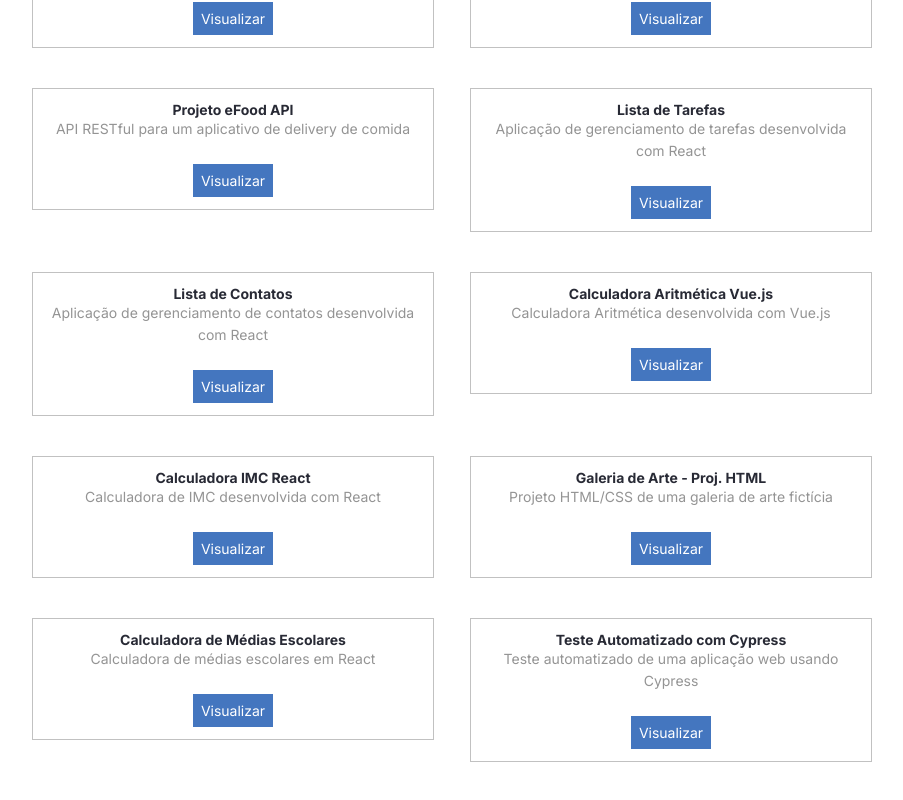
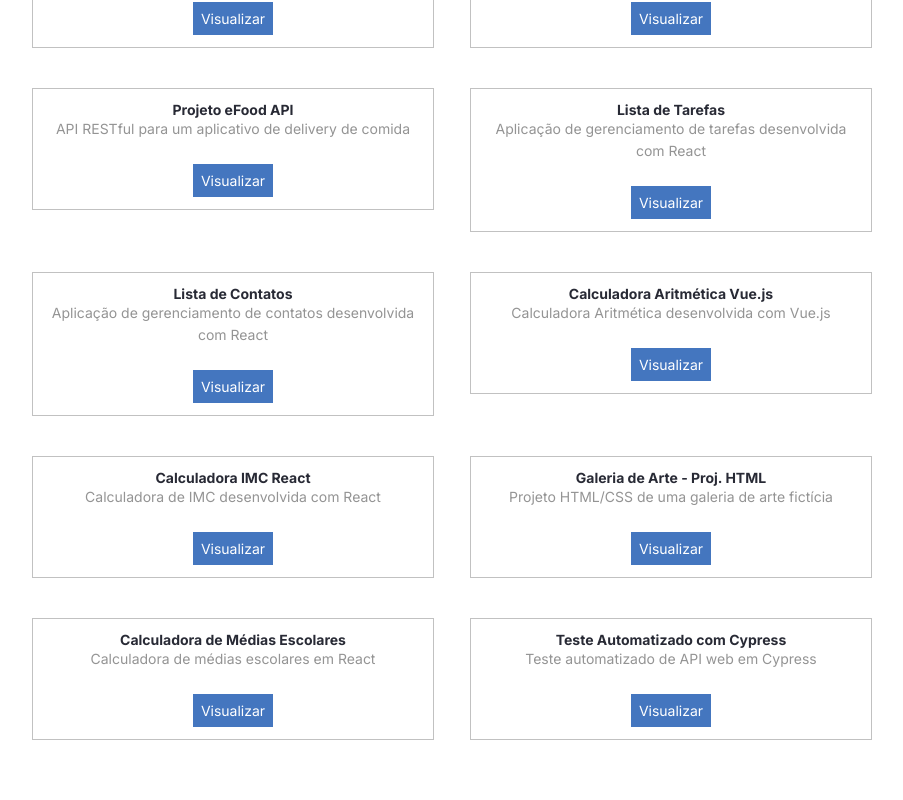
Before and after one commit to viniciussilva2504/portfolio, a React (Create React App) app: page / in a window 1280 px wide. Shown: the part 575-1375 px from the top of the page, without its empty margins (280-1183 px from the left). Built offline with nearby package versions, Linux system fonts and the light colour scheme.

Commit message:
edição de layout em projeto teste cypres

```diff
--- a/src/components/Projeto/index.tsx
+++ b/src/components/Projeto/index.tsx
@@ -160,7 +160,7 @@ export const TesteCypress = () => {
     <Card>
       <Title>Teste Automatizado com Cypress</Title>
       <Paragrafo tipo="secundario">
-        Teste automatizado de uma aplicação web usando Cypress
+        Teste automatizado de API web em Cypress
       </Paragrafo>
       <LinkBotao
         href="https://github.com/viniciussilva2504/exercicio-cypress.git"
```
